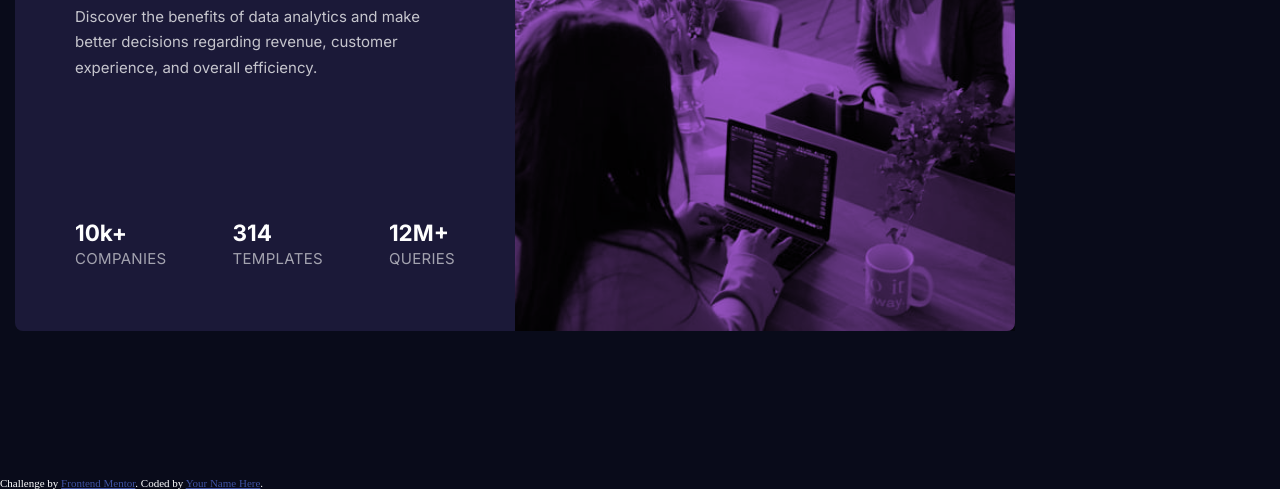
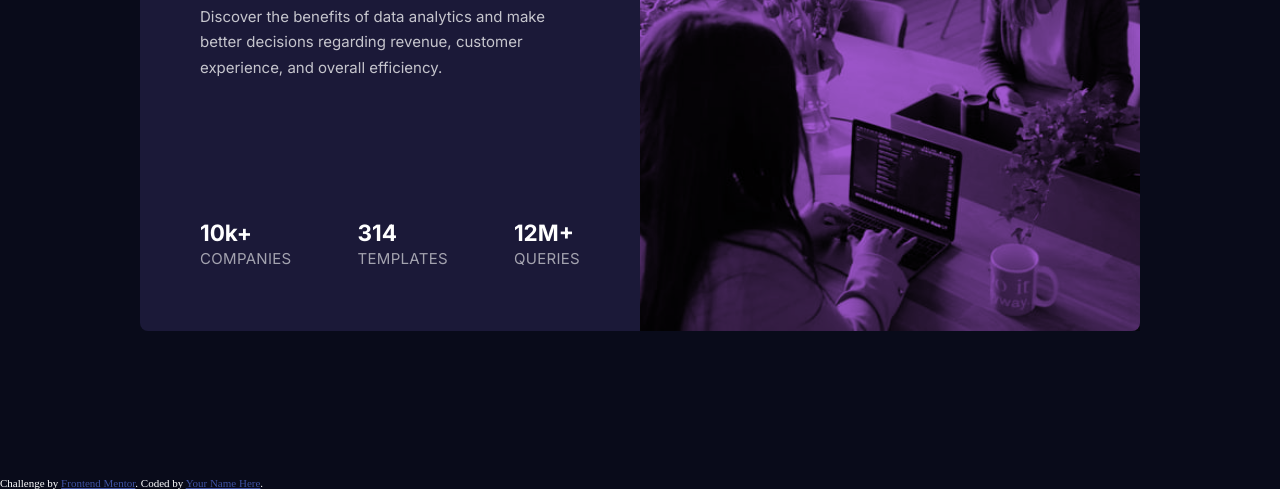
Before and after one commit to iCromix/stats-preview-component, a plain HTML site: page index.html in a window 1280 px wide. Shown: the part 311-800 px from the top of the page. Drawn offline with Linux system fonts and the light colour scheme.

Commit message:
Add files via upload

```diff
--- a/styles/styles.css
+++ b/styles/styles.css
@@ -54,7 +54,7 @@ img {
 
 .card-container {
 	display: flex;
-	margin: auto 1em;
+	margin: auto;
 	flex-direction: column;
 	background-color: hsl(244, 38%, 16%);
 	border-radius: 8px;
```
